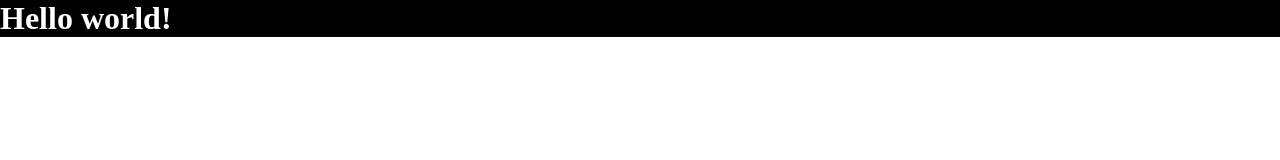
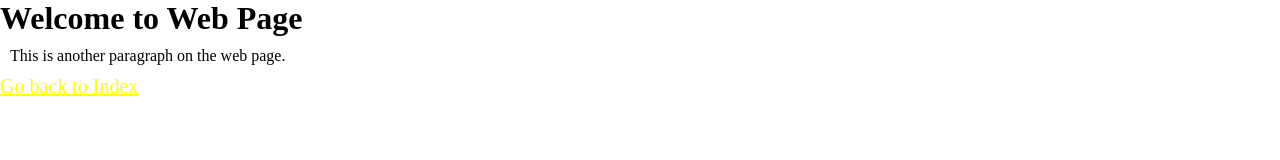
Before and after one commit to Salmashorman/literate-doodle, a plain HTML site: page web.html in a window 1280 px wide. Drawn offline with Linux system fonts and the light colour scheme.

Commit message:
Update web.html

```diff
--- a/web.html
+++ b/web.html
@@ -12,17 +12,15 @@
         background-repeat: no-repeat;
 
        }
-h1{
 
-    color:white;
-}
 
     </style>
 </head>
 <body>
-
-    <h1 style="background-color: black;">Hello world!</h1>
-
+    <h1>Welcome to Web Page</h1>
+    <p style="background-color: rgba(255, 255, 255, 0.7); padding: 10px; width: fit-content;">This is another paragraph on the web page.</p>
+    <a href="index.html" style="color: yellow; font-size: 20px;">Go back to Index</a>
 
 </body>
+
 </html>
```
